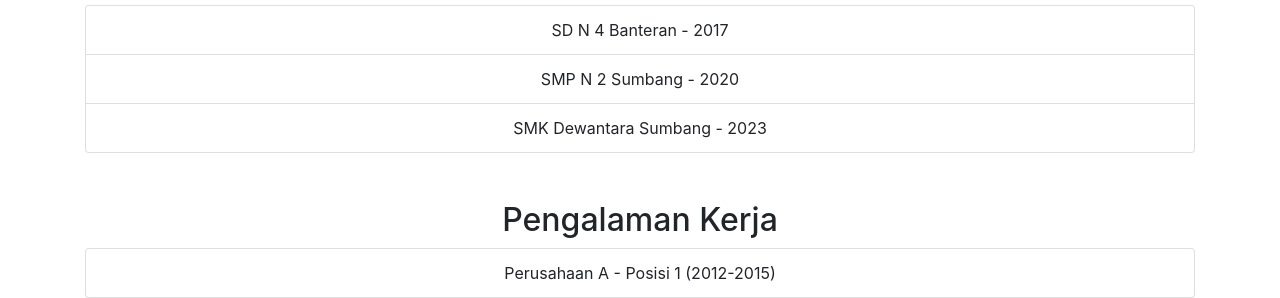
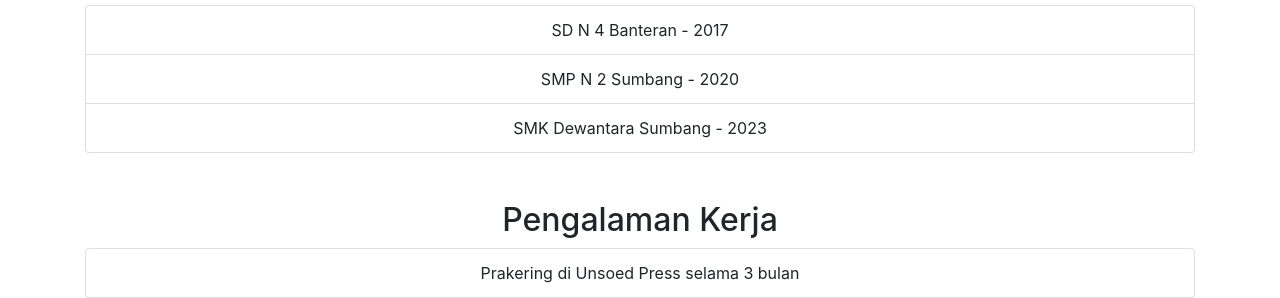
Before and after one commit to aievelyyn/biodata, a plain HTML site: page index.html in a window 1280 px wide. Shown: the part 633-931 px from the top of the page. Drawn offline with nearby package versions, Linux system fonts and the light colour scheme.

```diff
--- a/index.html
+++ b/index.html
@@ -37,7 +37,7 @@
 
     <h2 class="mt-5">Pengalaman Kerja</h2>
     <ul class="list-group">
-        <li class="list-group-item">Perusahaan A - Posisi 1 (2012-2015)</li>
+        <li class="list-group-item">Prakering di Unsoed Press selama 3 bulan</li>
     </ul>
 </div>
 
```
